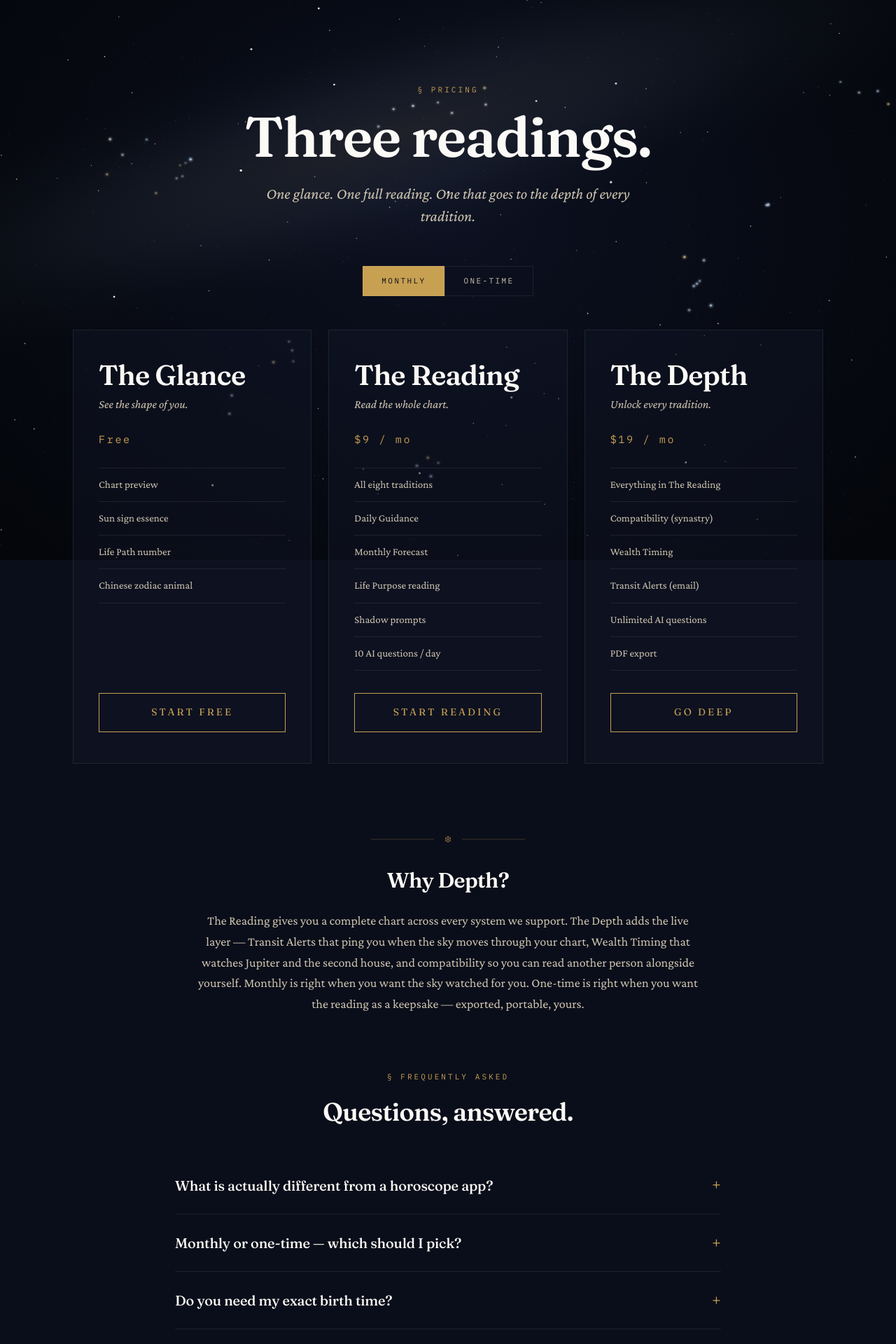
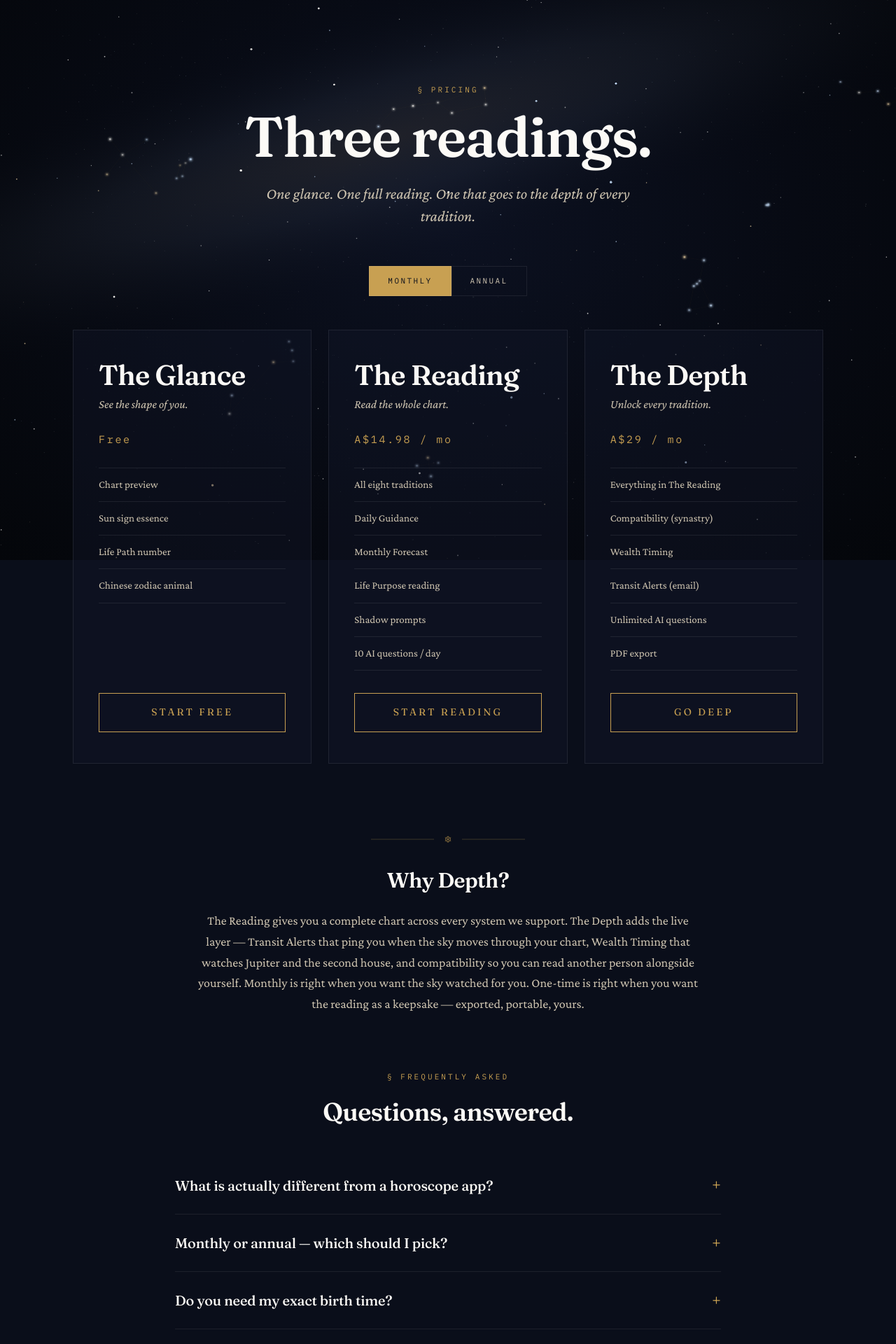
Before and after one commit to Kaye999/synastra, a Next.js app: page /pricing in a window 1280 px wide. Shown: the top 1920 px of the page at 70% size. Built offline with nearby package versions, Linux system fonts and the light colour scheme.

Commit message:
Update pricing to match Stripe — A$14.98/mo · A$79/yr · A$29/mo · A$149/yr

```diff
--- a/src/app/pricing/page.tsx
+++ b/src/app/pricing/page.tsx
@@ -43,7 +43,7 @@ const TIERS: TierDef[] = [
     id: 'reader',
     name: 'The Reading',
     tagline: 'Read the whole chart.',
-    price: { monthly: '$9 / mo', onetime: '$49 once' },
+    price: { monthly: 'A$14.98 / mo', onetime: 'A$79 / year' },
     features: [
       'All eight traditions',
       'Daily Guidance',
@@ -58,7 +58,7 @@ const TIERS: TierDef[] = [
     id: 'depth',
     name: 'The Depth',
     tagline: 'Unlock every tradition.',
-    price: { monthly: '$19 / mo', onetime: '$99 once' },
+    price: { monthly: 'A$29 / mo', onetime: 'A$149 / year' },
     features: [
       'Everything in The Reading',
       'Compatibility (synastry)',
@@ -77,8 +77,8 @@ const FAQS = [
     a: 'A horoscope reads your Sun sign against today\'s sky. Synastra reads your entire chart across eight independent systems, cross-references where they agree, and writes a daily passage personal to the moment you were born. The Oracle answers in your voice, citing your placements.',
   },
   {
-    q: 'Monthly or one-time — which should I pick?',
-    a: 'Monthly if you want Daily Guidance, Transit Alerts, and the Oracle to stay live. One-time if you want the deep reading once (for yourself, or as a gift), exported as a PDF you keep forever. The one-time unlocks the same content but pauses the live features.',
+    q: 'Monthly or annual — which should I pick?',
+    a: 'Monthly keeps everything live — Daily Guidance, Transit Alerts, Oracle chat. Annual is a single payment that unlocks a full year of Synastra at roughly 55% off monthly; billing resets each year from your purchase date.',
   },
   {
     q: 'Do you need my exact birth time?',
@@ -195,7 +195,7 @@ export default function PricingPage() {
                   transition: 'background 0.2s, color 0.2s',
                 }}
               >
-                {c === 'monthly' ? 'Monthly' : 'One-time'}
+                {c === 'monthly' ? 'Monthly' : 'Annual'}
               </button>
             ))}
           </div>
```
